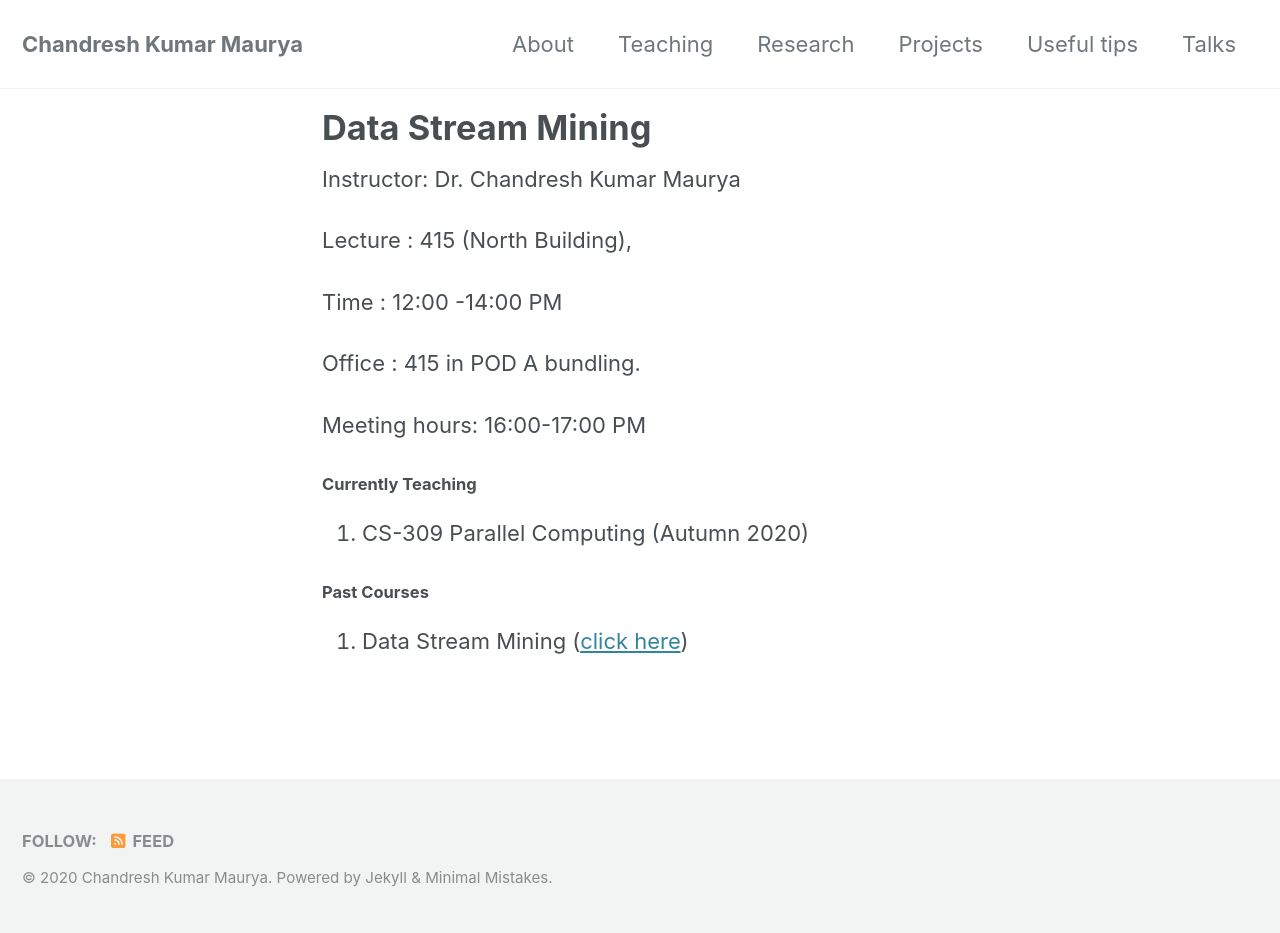
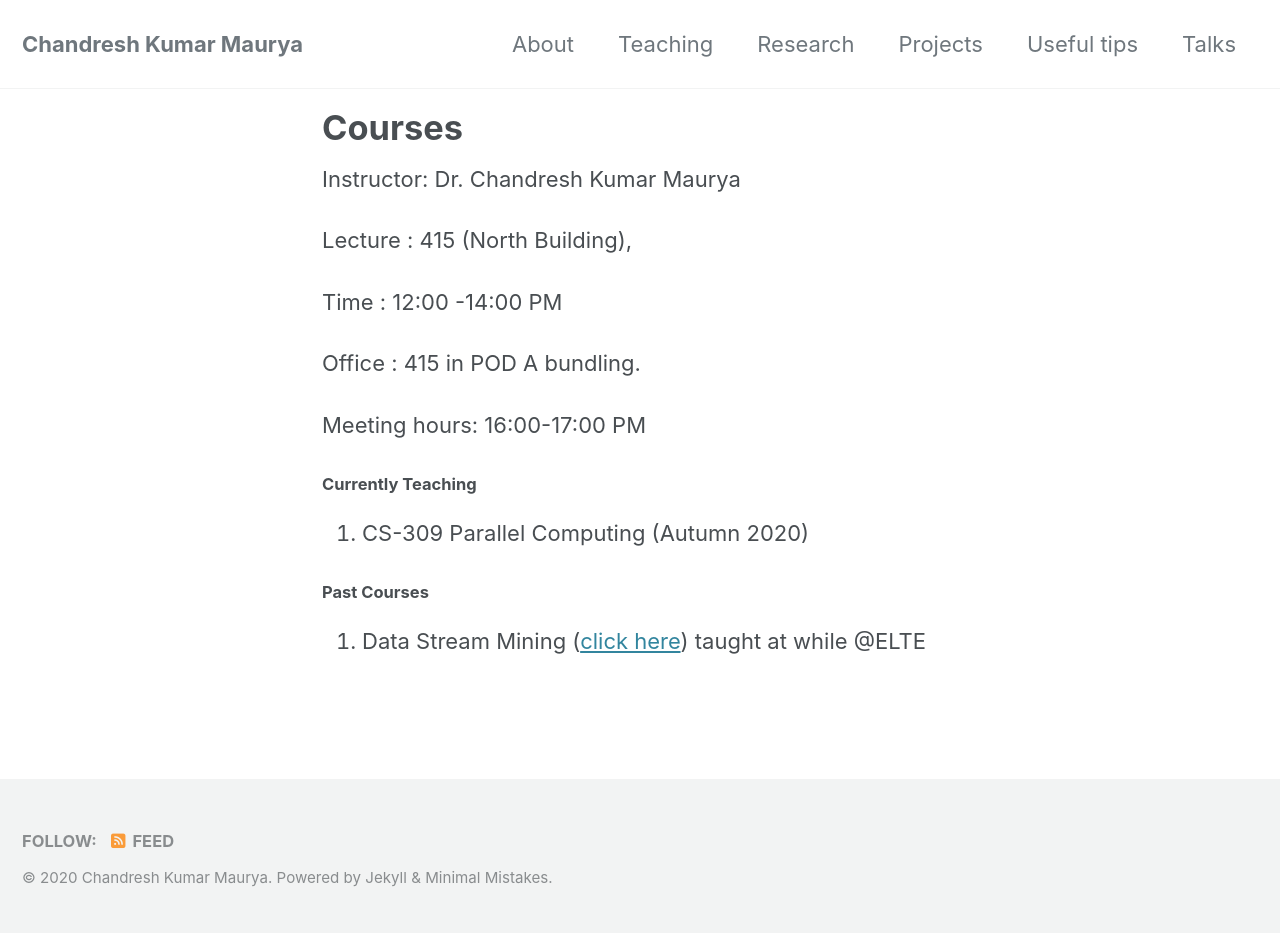
Before and after one commit to chandreshiit/oldsite, a Jekyll site: the page built from _pages/courses.md, in a window 1280 px wide. Built offline with Jekyll 4.4.1, drawn with Linux system fonts in a browser that asks for light colours; cached includes are drawn as plain includes; nearby versions of some CDN libraries.

Commit message:
updated teaching

```diff
--- a/_pages/courses.md
+++ b/_pages/courses.md
@@ -1,6 +1,6 @@
 ---
 permalink: /teaching/
-title: "Data Stream Mining"
+title: "Courses"
 author_profile: false
 ---
 
@@ -24,4 +24,4 @@ Meeting hours: 16:00-17:00  PM
 
 ##### Past Courses
 
-1. Data Stream Mining ([click here](/datastream/))
+1. Data Stream Mining ([click here](/datastream/)) taught at while @ELTE
```
